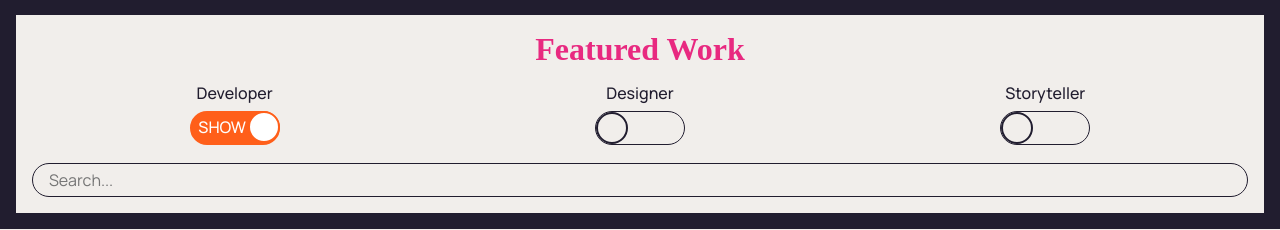
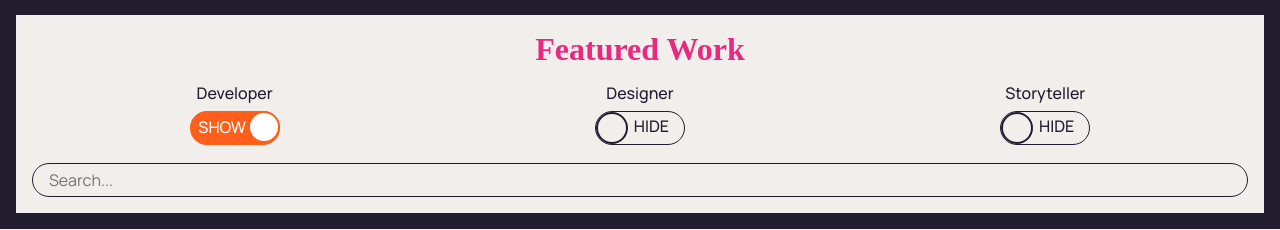
Before and after one commit to tdgcardwell/Portfolio-Site, a PHP site: page / in a window 1280 px wide. Shown: the part 825-1055 px from the top of the page. Run offline with PHP 8.4, Linux system fonts and the light colour scheme; some libraries are stand-ins or nearby versions; some web fonts are replaced.

Commit message:
added "hide" text to sliders

```diff
--- a/css/style.css
+++ b/css/style.css
@@ -44,7 +44,7 @@
 
 .slider:before { position: absolute; content: ""; height: 28px; width: 28px; left: 0; bottom: 0; background-color: #f1eeeb; border: 2px solid #211d2f; -webkit-transition: .5s; transition: .5s; }
 
-.slider::after { content: ""; position: absolute; top: 5px; right: 15px; color: #211d2f; transition: .7s; }
+.slider::after { content: "HIDE"; position: absolute; top: 5px; right: 15px; color: #211d2f; transition: .7s; }
 
 input:checked + .slider { background-color: #ff5f1a; border: 2px solid #ff5f1a; }
 
--- a/scss/_slider.scss
+++ b/scss/_slider.scss
@@ -44,7 +44,7 @@
 
 // and here's where I added the writing.
 .slider::after {
-  content: "";
+  content: "HIDE";
   position: absolute;
   top: 5px;
   right: 15px;
```
